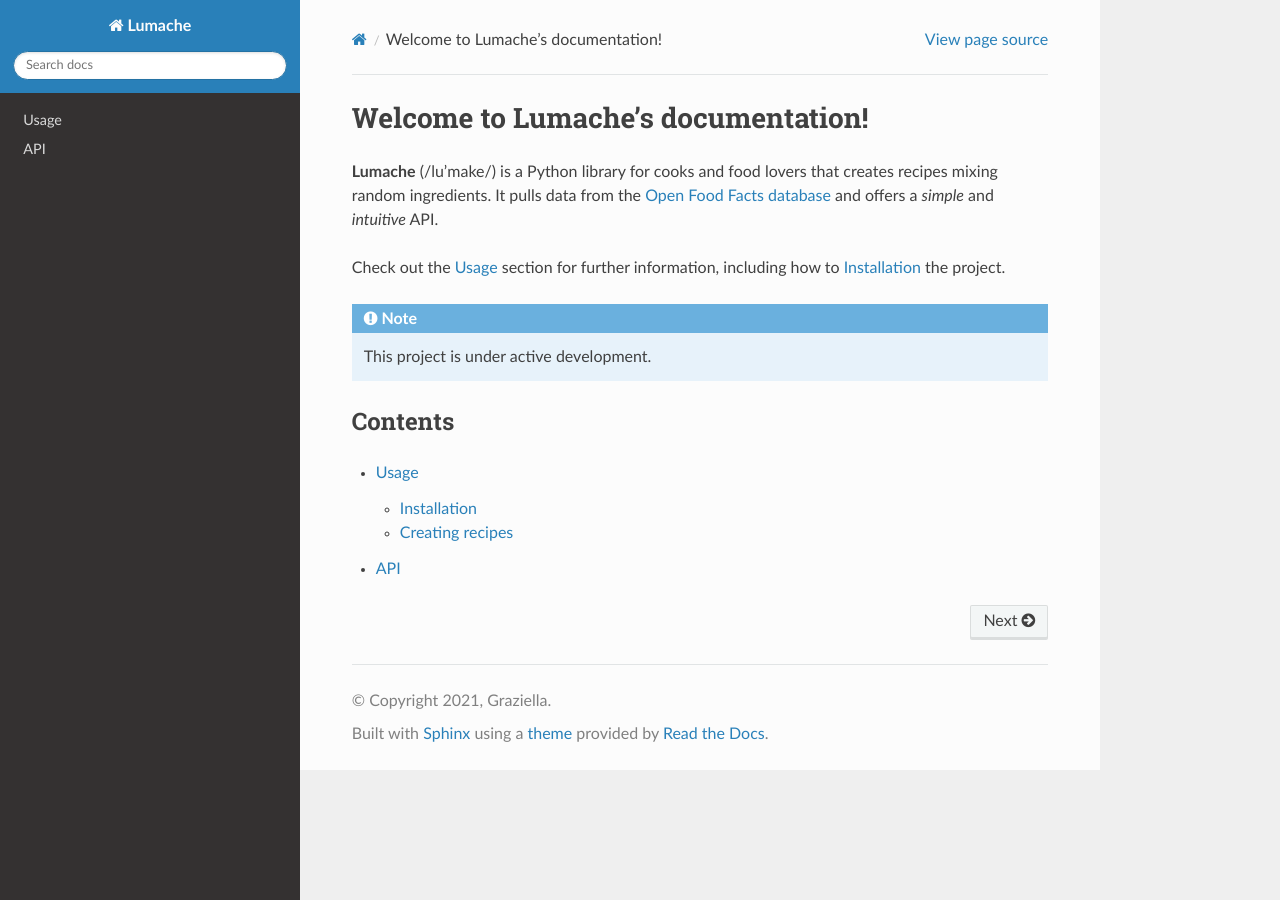
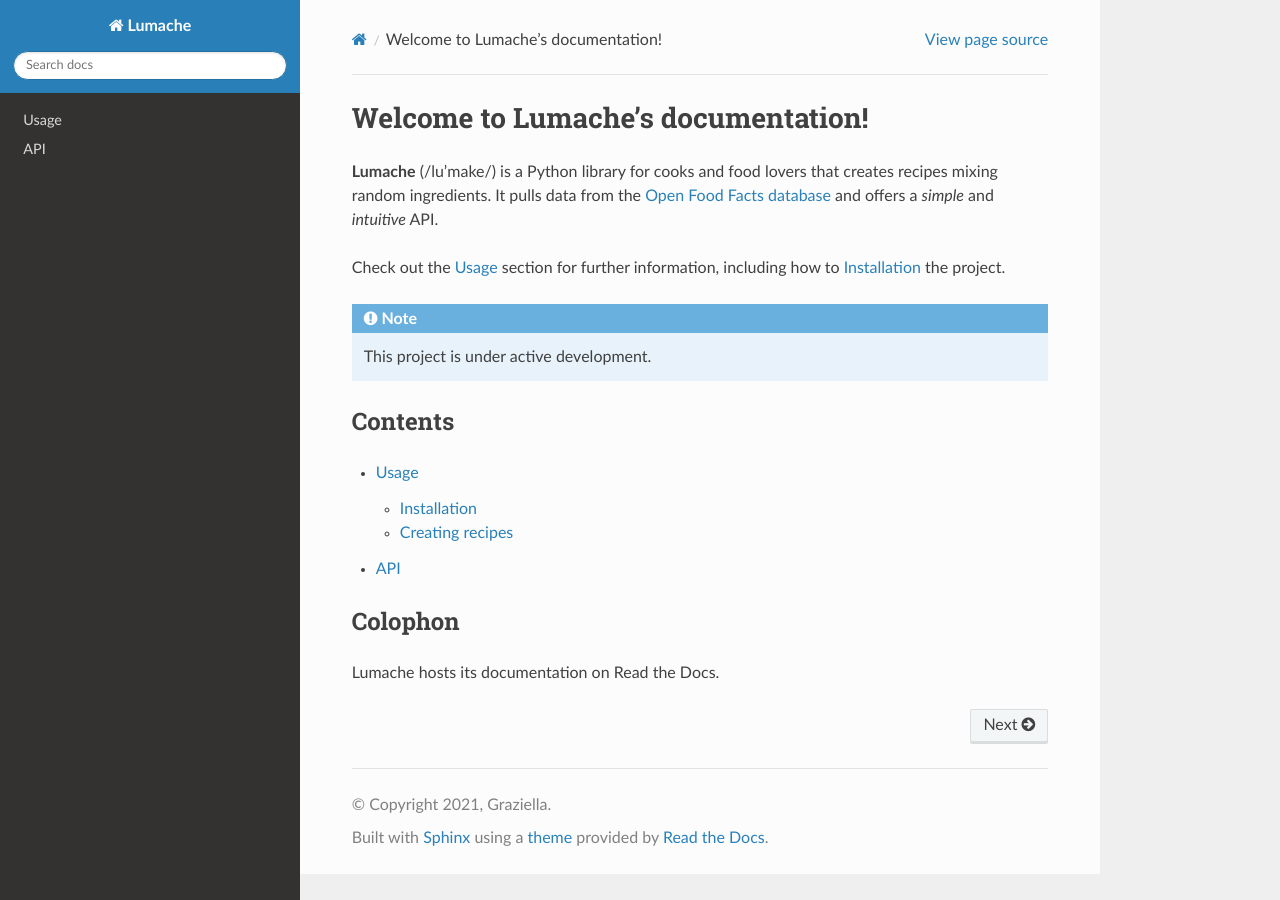
Before and after one commit to toddjonker/rtd-tutorial, a Sphinx documentation site: the page built from docs/source/index.rst, in a window 1280 px wide. Built offline with Sphinx 7.4.7 and the Read the Docs theme 3.1.0, drawn with Linux system fonts in a browser that asks for light colours.

Commit message:
Add colophon to index.rst

```diff
--- a/docs/source/index.rst
+++ b/docs/source/index.rst
@@ -20,3 +20,7 @@ Contents
 
    usage
    api
+
+Colophon
+--------
+Lumache hosts its documentation on Read the Docs.
```
